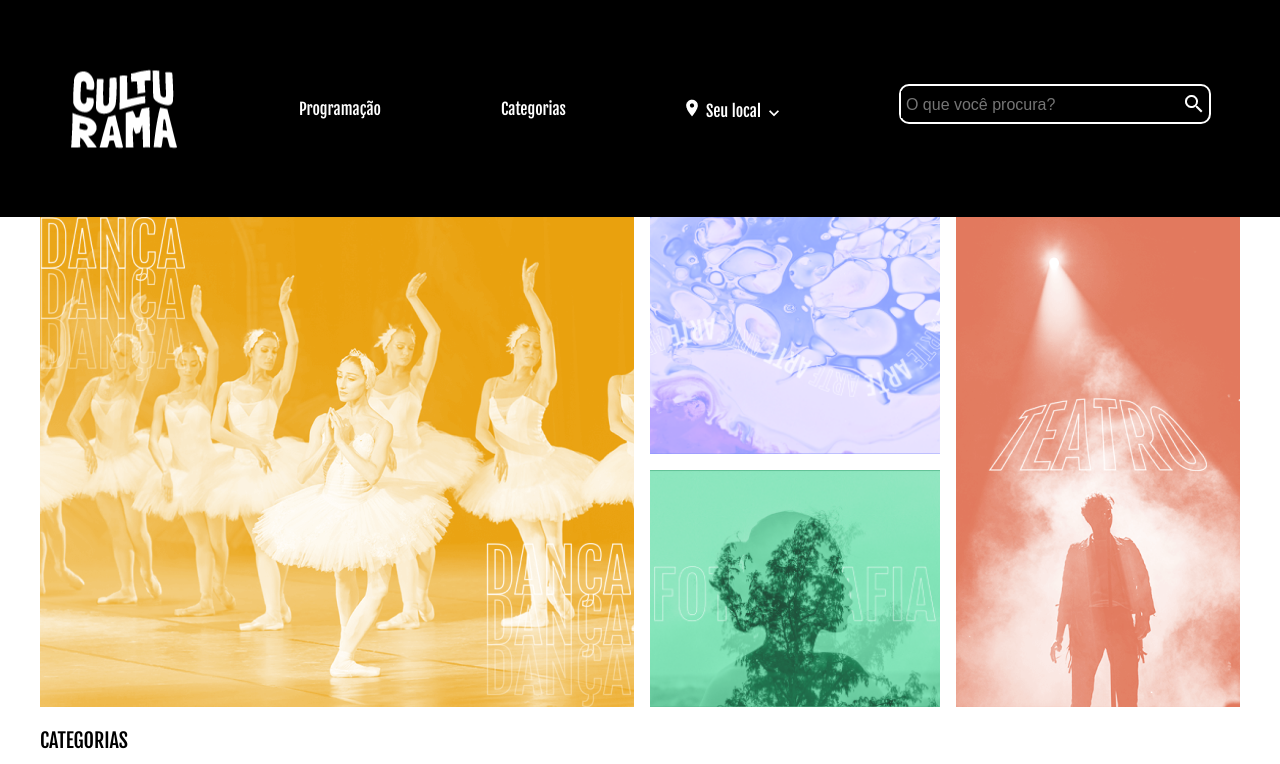
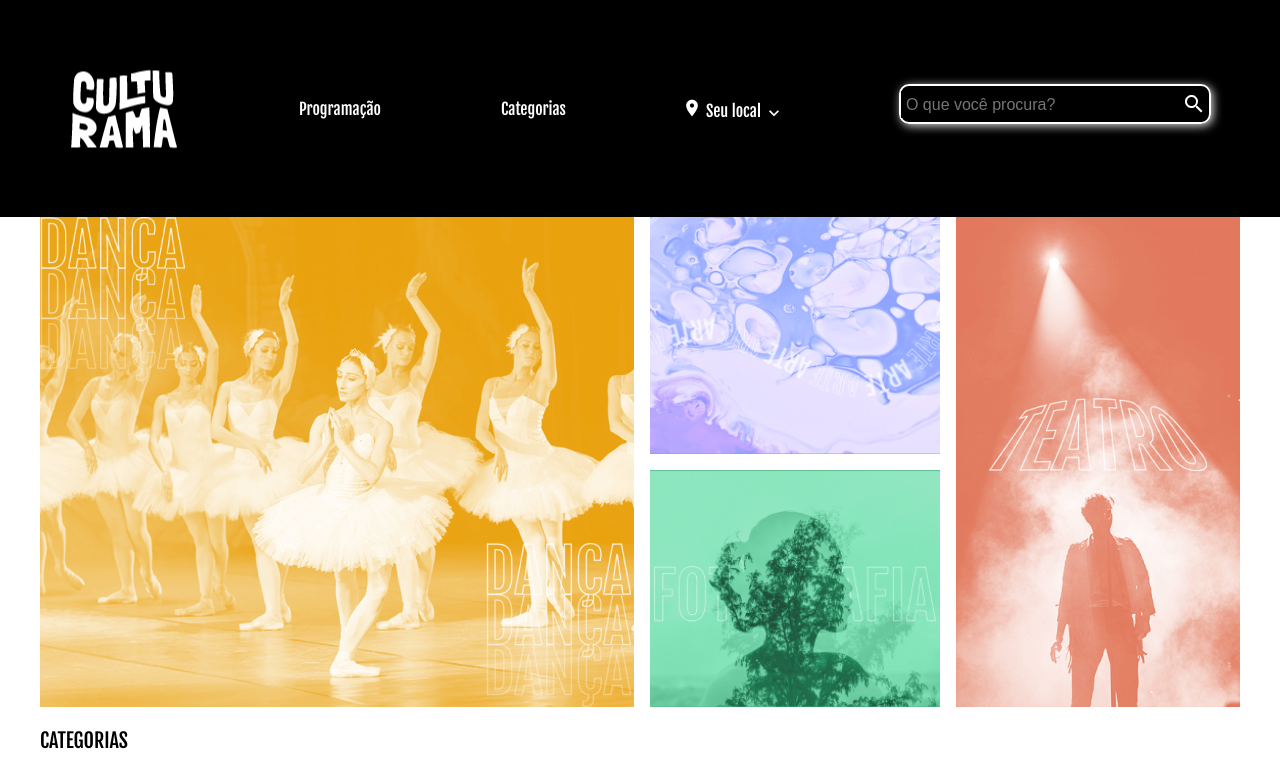
Before and after one commit to LeticiaSantanaa/culturama, a plain HTML site: page index.html in a window 1280 px wide. In both pictures the pointer is over the item 1054 px from the left and 103 px from the top of the page. Shown: the top 764 px of the page. Drawn offline with nearby package versions, Linux system fonts and the light colour scheme.

Commit message:
Implementado estilo hover no input de pesquisa do cabeçalho

```diff
--- a/assets/style/style.css
+++ b/assets/style/style.css
@@ -77,6 +77,9 @@ img:hover {
     border-radius: 10px;
     padding-top: 5px;
     margin-bottom: 10px;
+}
+.menu__pesquisar:hover {
+    box-shadow: 2px 2px 10px 0px var(--cinza-claro);
 }
 
 .menu__input {
```
